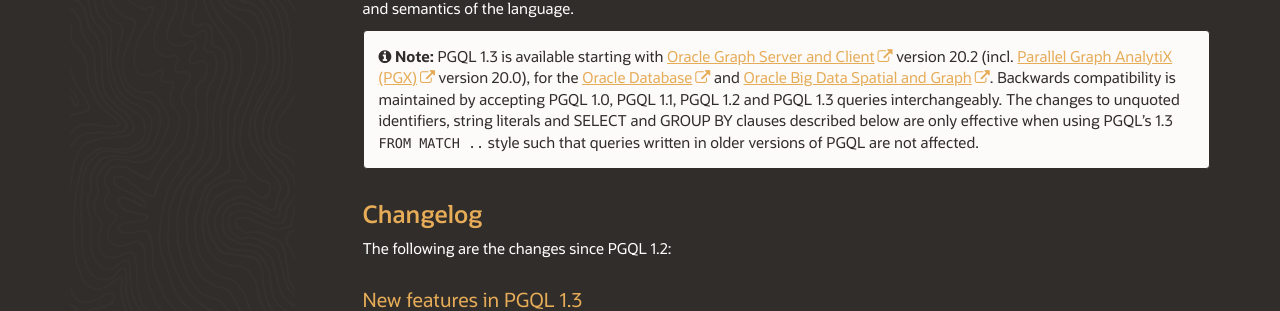
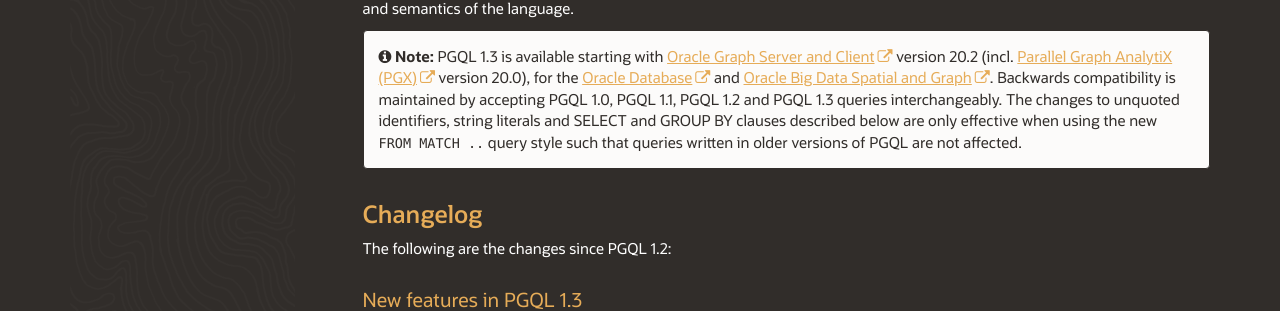
Before and after one commit to oracle/pgql-lang, a Jekyll site: the page built from pages/pgql-1.3-spec.md, in a window 1280 px wide and 900 px high. Shown: the part 445-756 px from the top of the window. Built offline with Jekyll 4.4.1, drawn with Linux system fonts in a browser that asks for light colours; nearby versions of some CDN libraries; comment, search, counter and statistics services are not loaded.

Commit message:
minor rewording

```diff
--- a/pages/pgql-1.3-spec.md
+++ b/pages/pgql-1.3-spec.md
@@ -22,7 +22,7 @@
 and [Oracle Big Data Spatial and Graph](https://www.oracle.com/database/technologies/bigdata-spatialandgraph.html).
 
 Backwards compatibility is maintained by accepting PGQL 1.0, PGQL 1.1, PGQL 1.2 and PGQL 1.3 queries interchangeably.
-The changes to unquoted identifiers, string literals and SELECT and GROUP BY clauses described below are only effective when using PGQL's 1.3 `FROM MATCH ..` style
+The changes to unquoted identifiers, string literals and SELECT and GROUP BY clauses described below are only effective when using the new `FROM MATCH ..` query style
 such that queries written in older versions of PGQL are not affected." %}
 
 ## Changelog
```
